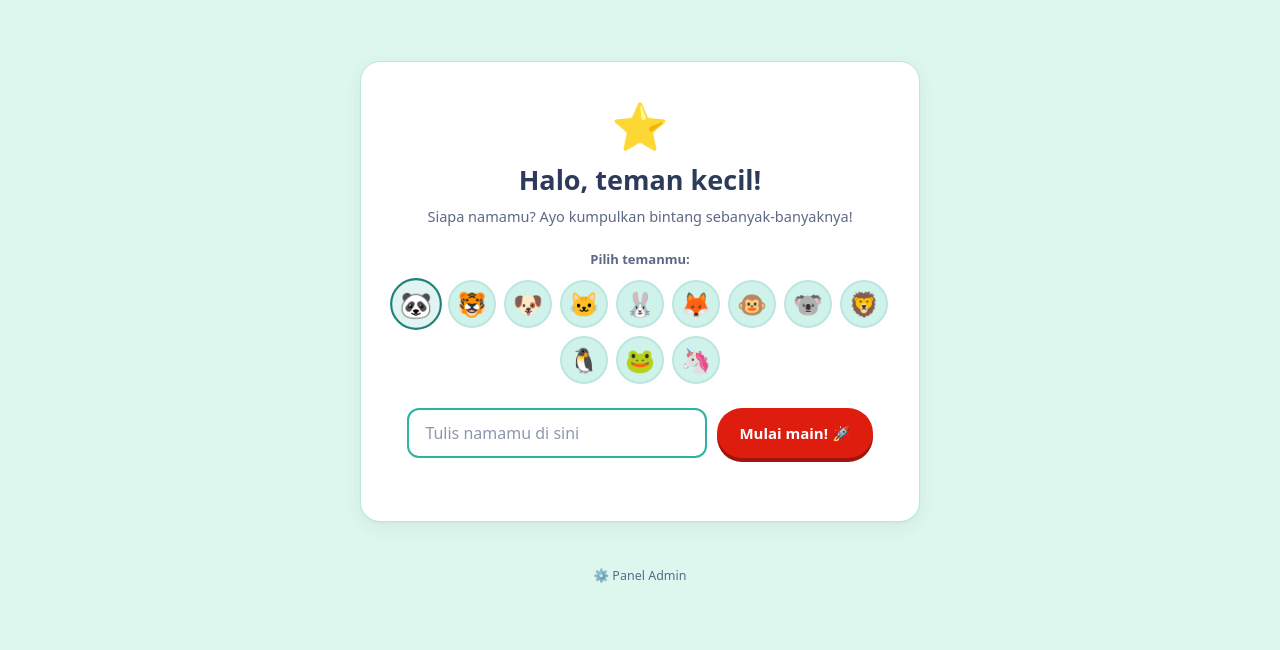
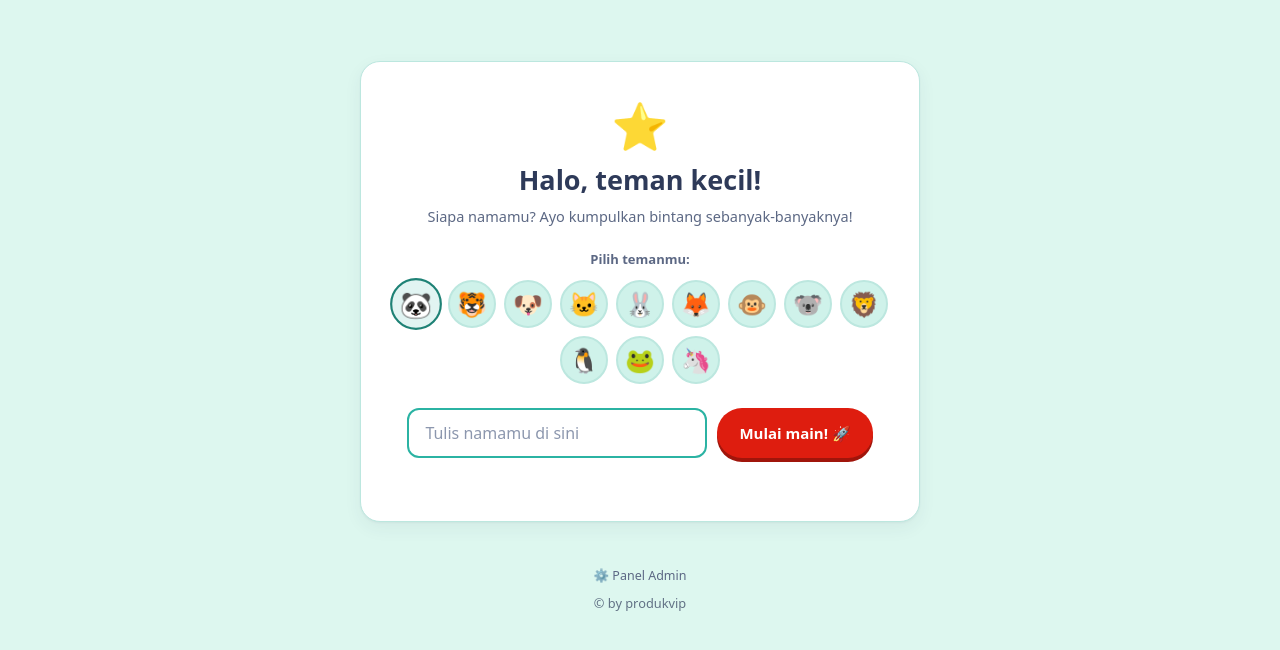
Before and after one commit to magangrafdajayaabadi-sketch/mandarin-anak-main-v2, a website: page index.html in a window 1280 px wide. Shown: the part 84-734 px from the top of the page. Drawn offline with Linux system fonts and the light colour scheme.

Commit message:
Update index.html

```diff
--- a/index.html
+++ b/index.html
@@ -123,6 +123,7 @@
 
   <footer class="site-foot">
     <a href="admin.html" class="foot-link">⚙️ Panel Admin</a>
+    <div style="text-align:center;font-size:.8rem;opacity:.7;margin-top:8px;">&copy; by produkvip</div>
   </footer>
 </main>
 
```
